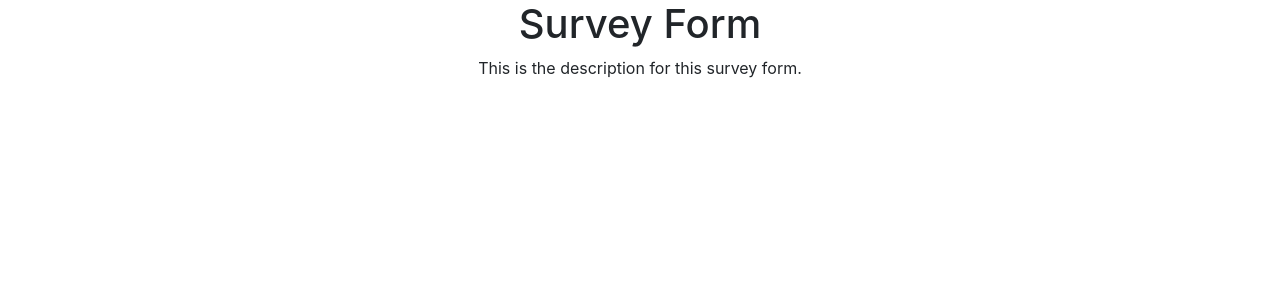
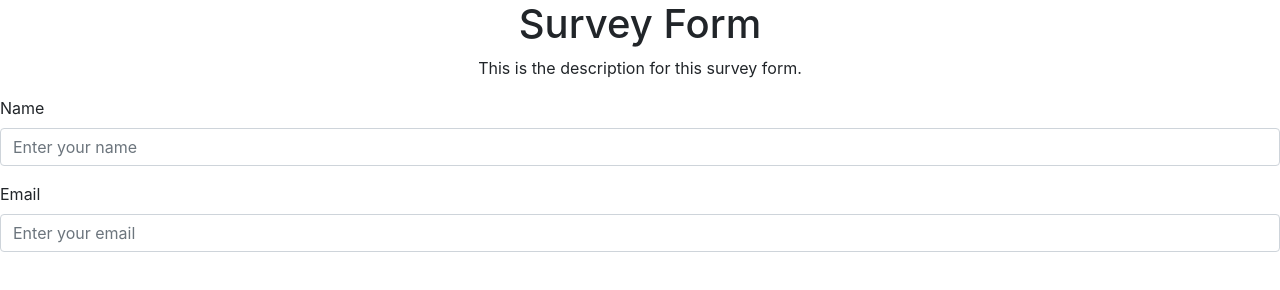
Before and after one commit to timothywilkins/survey-form, a plain HTML site: page index.html in a window 1280 px wide. Drawn offline with nearby package versions, Linux system fonts and the light colour scheme.

Commit message:
Add form with name and email input

```diff
--- a/index.html
+++ b/index.html
@@ -9,7 +9,16 @@
   <body>
   <h1 class="text-center" id="title">Survey Form</h1>
   <p class="text-center" id="description">This is the description for this survey form.</p>
+    <form>
+        <div class="form-group" id="survey-form">
+            <label for="name">Name</label>
+            <input type="text" class="form-control" id="name" placeholder="Enter your name">
+        </div>
+        <div class="form-group">
+            <label for="email">Email</label>
+            <input type="text" class="form-control" id="email" placeholder="Enter your email">
+        </div>
+    </form>
+</body>
 
-
-  </body>
 </html>
```
